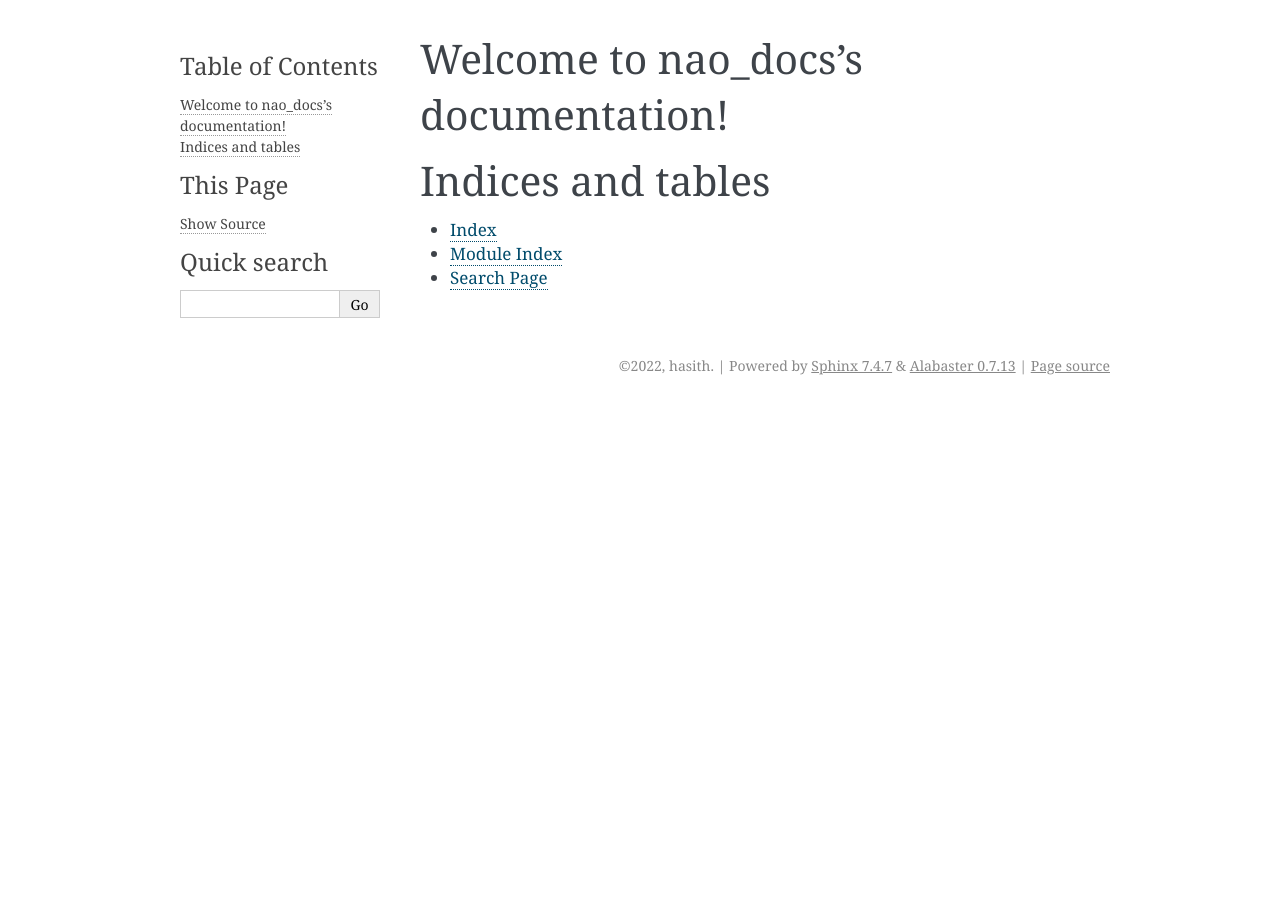
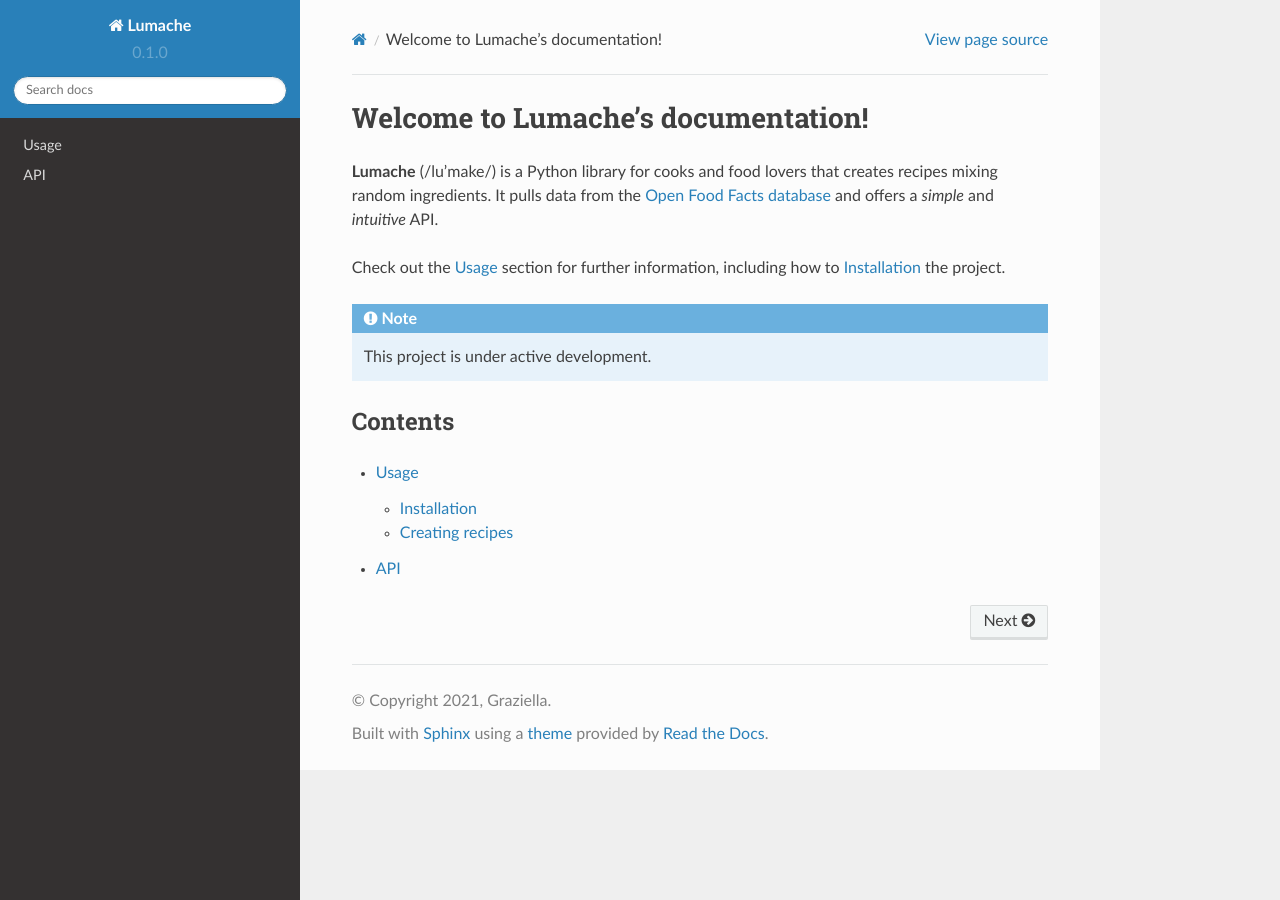
Before and after one commit to hasithz/Nao_doc, a Sphinx documentation site: the page built from docs/source/index.rst, in a window 1280 px wide. Built offline with Sphinx 7.4.7 and the Read the Docs theme 2.0.0, drawn with Linux system fonts in a browser that asks for light colours.

```diff
--- /dev/null
+++ b/docs/source/api.rst
@@ -0,0 +1,7 @@
+API
+===
+
+.. autosummary::
+   :toctree: generated
+
+   lumache
--- a/docs/source/conf.py
+++ b/docs/source/conf.py
@@ -1,27 +1,35 @@
 # Configuration file for the Sphinx documentation builder.
-#
-# For the full list of built-in configuration values, see the documentation:
-# https://www.sphinx-doc.org/en/master/usage/configuration.html
 
-# -- Project information -----------------------------------------------------
-# https://www.sphinx-doc.org/en/master/usage/configuration.html#project-information
+# -- Project information
 
-project = 'nao_docs'
-copyright = '2022, hasith'
-author = 'hasith'
+project = 'Lumache'
+copyright = '2021, Graziella'
+author = 'Graziella'
 
-# -- General configuration ---------------------------------------------------
-# https://www.sphinx-doc.org/en/master/usage/configuration.html#general-configuration
+release = '0.1'
+version = '0.1.0'
 
-extensions = []
+# -- General configuration
+
+extensions = [
+    'sphinx.ext.duration',
+    'sphinx.ext.doctest',
+    'sphinx.ext.autodoc',
+    'sphinx.ext.autosummary',
+    'sphinx.ext.intersphinx',
+]
+
+intersphinx_mapping = {
+    'python': ('https://docs.python.org/3/', None),
+    'sphinx': ('https://www.sphinx-doc.org/en/master/', None),
+}
+intersphinx_disabled_domains = ['std']
 
 templates_path = ['_templates']
-exclude_patterns = []
 
+# -- Options for HTML output
 
+html_theme = 'sphinx_rtd_theme'
 
-# -- Options for HTML output -------------------------------------------------
-# https://www.sphinx-doc.org/en/master/usage/configuration.html#options-for-html-output
-
-html_theme = 'alabaster'
-html_static_path = ['_static']
+# -- Options for EPUB output
+epub_show_urls = 'footnote'
--- a/docs/source/index.rst
+++ b/docs/source/index.rst
@@ -1,20 +1,22 @@
-.. nao_docs documentation master file, created by
-   sphinx-quickstart on Fri Aug 26 18:40:42 2022.
-   You can adapt this file completely to your liking, but it should at least
-   contain the root `toctree` directive.
+Welcome to Lumache's documentation!
+===================================
 
-Welcome to nao_docs's documentation!
-====================================
+**Lumache** (/lu'make/) is a Python library for cooks and food lovers
+that creates recipes mixing random ingredients.
+It pulls data from the `Open Food Facts database <https://world.openfoodfacts.org/>`_
+and offers a *simple* and *intuitive* API.
+
+Check out the :doc:`usage` section for further information, including
+how to :ref:`installation` the project.
+
+.. note::
+
+   This project is under active development.
+
+Contents
+--------
 
 .. toctree::
-   :maxdepth: 2
-   :caption: Contents:
 
-
-
-Indices and tables
-==================
-
-* :ref:`genindex`
-* :ref:`modindex`
-* :ref:`search`
+   usage
+   api
```
Also changed, not shown: README.rst (added, +9 -0 lines), docs/source/usage.rst (added, +33 -0 lines), lumache.py (added, +23 -0 lines), pyproject.toml (added, +8 -0 lines), 2 other files.
